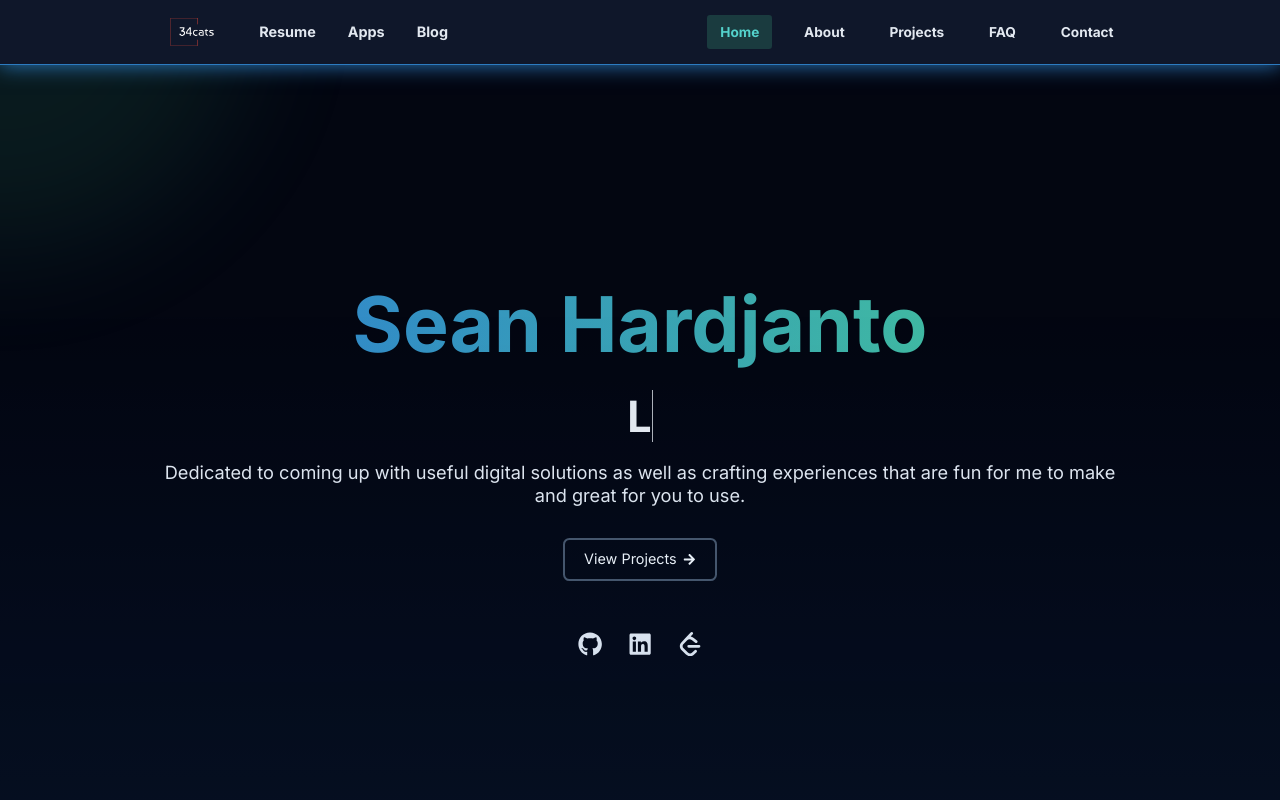
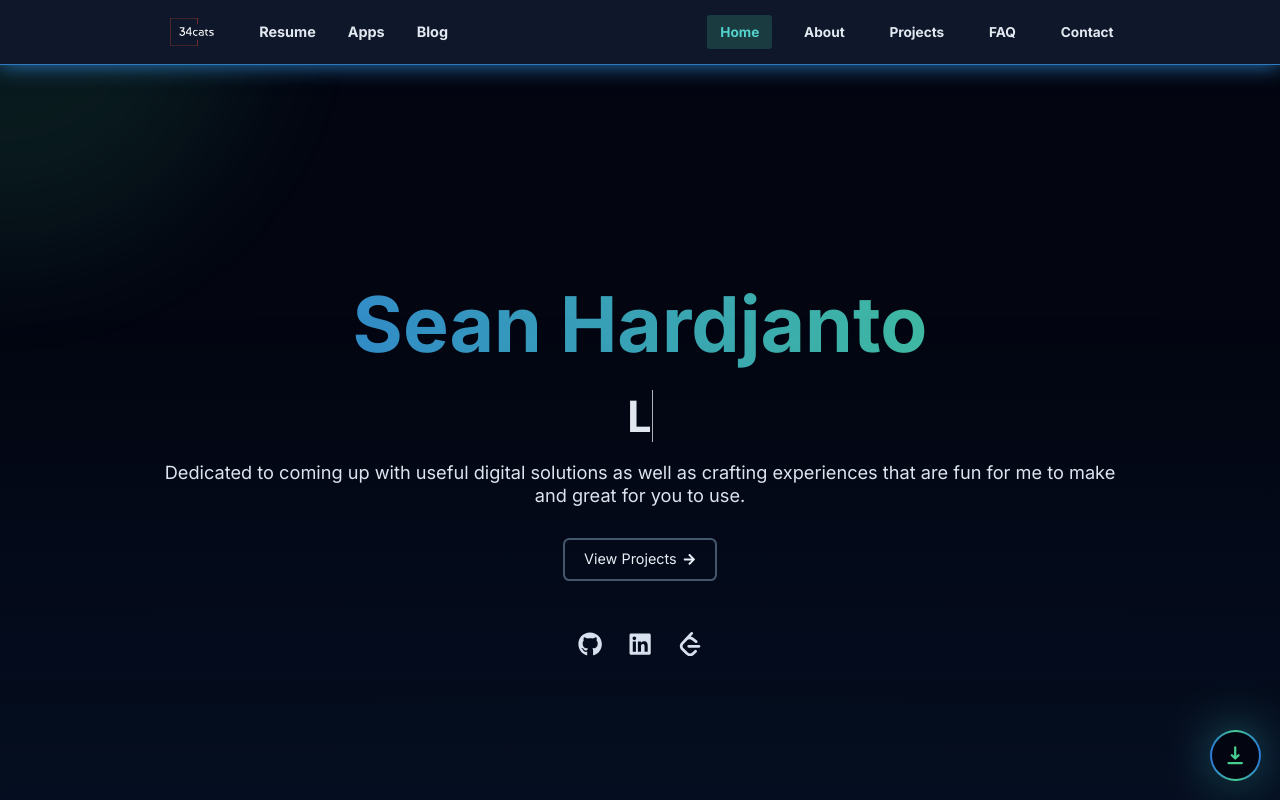
Before and after one commit to seanrh34/34cats, a React (Vite) app: page / in a window 1280 px wide. Shown: the top 800 px of the page. Built offline with nearby package versions, Linux system fonts and the light colour scheme.

Commit message:
Add omnipresent download resume button

```diff
--- a/src/App.tsx
+++ b/src/App.tsx
@@ -5,6 +5,7 @@ import { BrowserRouter as Router, Routes, Route } from 'react-router-dom'
 import Navbar from './components/Navbar'
 import Footer from './components/Footer'
 import CursorAura from "./components/CursorAura";
+import DownloadResumeButton from './components/DownloadResumeButton';
 
 
 // Pages
@@ -18,6 +19,7 @@ function App() {
     <Router>
       <CursorAura />
       <ScrollToHash />
+      <DownloadResumeButton />
       <div className="min-h-screen bg-background text-text font-body">
         <Navbar />
         <main className="pt-20">
--- /dev/null
+++ b/src/components/DownloadResumeButton.tsx
@@ -0,0 +1,30 @@
+import { HiDownload } from 'react-icons/hi';
+
+export default function DownloadResumeButton() {
+  return (
+    <a
+      href="/seanhardjanto_resume.pdf"
+      download
+      className="fixed bottom-6 right-6 z-40 group"
+      aria-label="Download Resume"
+    >
+      <div className="relative">
+        {/* Animated glow effect */}
+        <div className="absolute inset-0 rounded-full bg-gradient-to-r from-primary via-accent to-primary opacity-75 blur-xl group-hover:opacity-100 transition-opacity duration-500 animate-pulse-slow"></div>
+
+        {/* Main button */}
+        <div className="relative flex items-center justify-center w-14 h-14 sm:w-16 sm:h-16 rounded-full bg-gradient-to-r from-primary via-accent to-primary shadow-lg transition-all duration-300 group-hover:scale-110 group-active:scale-95">
+          <div className="absolute inset-[2px] rounded-full bg-background flex items-center justify-center">
+            <HiDownload className="w-6 h-6 sm:w-7 sm:h-7 text-accent transition-all duration-300 group-hover:text-text-secondary group-hover:scale-110" />
+          </div>
+        </div>
+
+        {/* Tooltip */}
+        <div className="absolute right-full mr-3 top-1/2 -translate-y-1/2 px-3 py-2 bg-secondary rounded-lg shadow-lg opacity-0 group-hover:opacity-100 transition-opacity duration-300 pointer-events-none whitespace-nowrap">
+          <span className="text-text text-sm font-semibold">Download Resume</span>
+          <div className="absolute right-[-6px] top-1/2 -translate-y-1/2 w-0 h-0 border-t-[6px] border-t-transparent border-b-[6px] border-b-transparent border-l-[6px] border-l-secondary"></div>
+        </div>
+      </div>
+    </a>
+  );
+}
--- a/src/pages/Resume.tsx
+++ b/src/pages/Resume.tsx
@@ -37,7 +37,7 @@ export default function Resume() {
         <div className="flex flex-col items-center" ref={containerRef}>
           <div className="bg-white rounded-lg shadow-lg overflow-hidden mb-4 w-full">
             <Document
-              file="/seanh_resume.pdf"
+              file="/seanhardjanto_resume.pdf"
               onLoadSuccess={onDocumentLoadSuccess}
               className="flex justify-center"
             >
@@ -74,7 +74,7 @@ export default function Resume() {
           )}
 
           <a
-            href="/seanh_resume.pdf"
+            href="/seanhardjanto_resume.pdf"
             download
             className="relative group inline-flex items-center gap-1 px-10 py-4 mt-6 border-[4px] border-transparent font-semibold text-[16px] bg-inherit rounded-full text-text shadow-[0_0_0_2px] shadow-accent cursor-pointer overflow-hidden transition-all duration-[50ms] ease-[cubic-bezier(0.23,1,0.32,1)] active:scale-95 hover:shadow-[0_0_0_12px_transparent]"
           >
```
Also changed, not shown: 1 other file (tests, documents, lock files or other folders).
